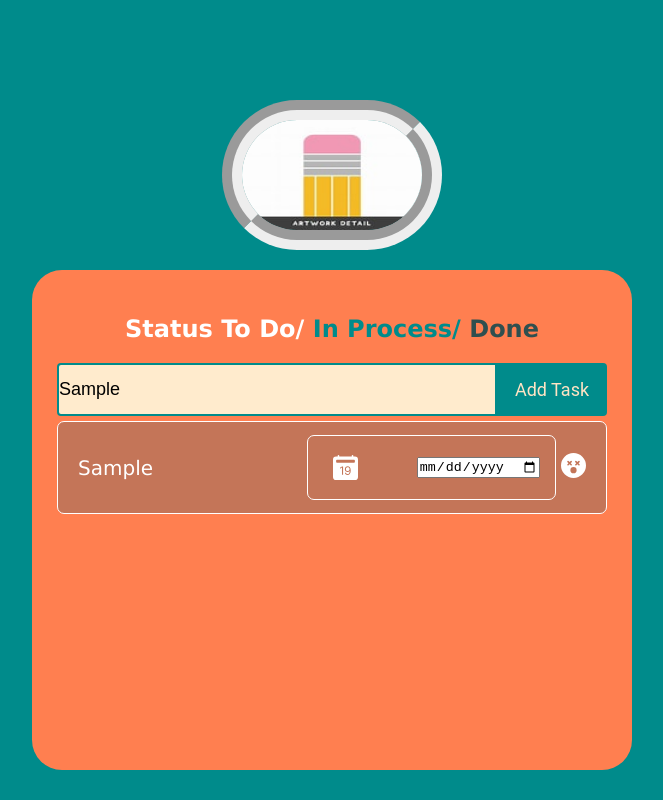
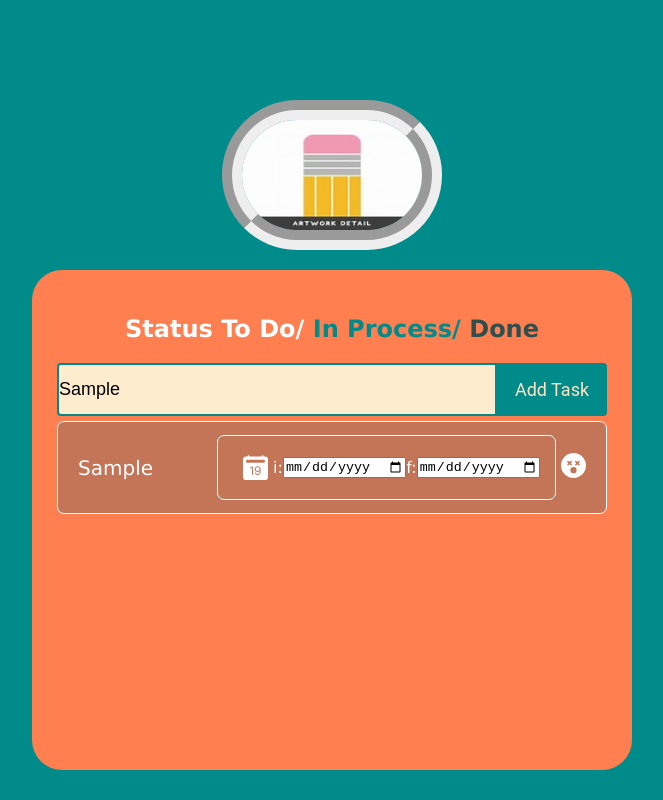
Before and after one commit to heidiqueen1/react-task-list, a React (Create React App) app: page / in a window 1280 px wide. Both pictures are taken after typing "Sample" into the empty fields and a click on the button "Add Task". Shown: the whole page, without its empty margins (308-971 px from the left). Built offline with nearby package versions, Linux system fonts and the light colour scheme.

Commit message:
creado hook para localStorage

```diff
--- a/src/componentes/FormComponente.jsx
+++ b/src/componentes/FormComponente.jsx
@@ -42,6 +42,7 @@ function FormComponente(props){
           <button className='tarea-boton'>
               Add task
           </button>
+
           {/* <input
           className='tarea-input'
           type='text'
--- a/src/componentes/ListaDeTareas.jsx
+++ b/src/componentes/ListaDeTareas.jsx
@@ -1,55 +1,16 @@
 import '../App.css';
-import { useEffect, useState} from 'react';
 import Tarea from './Tarea';
 import FormComponente from './FormComponente';
-
+import useManejarTareas from './useManejarTareas';
 
 
 function ListaDeTareas() {
+  const{tareas,
+    agregarTarea,
+    enProcesoTarea,
+    eliminarTarea,
+    completarTarea} = useManejarTareas();
 
-  const tareasIniciales = JSON.parse(localStorage.getItem("tareas")) ? JSON.parse(localStorage.getItem("tareas")) : [];
-
-
-  const [tareas, setTareas] = useState(tareasIniciales);
-
-  const agregarTarea = tarea => {
-    if (tarea.texto.trim()){
-      tarea.texto = tarea.texto.trim();
-      const tareasActualizadas = [tarea, ...tareas];
-      setTareas(tareasActualizadas);
-    }
-  }
-
-
-  const eliminarTarea = id => {
-    const tareasActualizadas = tareas.filter(tarea => tarea.id !== id );
-    setTareas(tareasActualizadas);
-  }
-
-  const enProcesoTarea = id => {
-    const tareasActualizadas = tareas.map(tarea => {
-      if (tarea.id=== id){
-        tarea.procesada = !tarea.procesada;
-      }
-      return tarea;
-    });
-    setTareas(tareasActualizadas);
-
-  }
-
-  const completarTarea = id =>{
-    const tareasActualizadas = tareas.map(tarea => {
-      if (tarea.id=== id){
-        tarea.completada = !tarea.completada;
-      }
-      return tarea;
-    });
-    setTareas(tareasActualizadas);
-  }
-
-  useEffect(() =>{
-  localStorage.setItem("tareas",JSON.stringify(tareas))
-  },[tareas])
   return (
     <>
       <FormComponente onSubmit={agregarTarea} />
--- a/src/componentes/Tarea.jsx
+++ b/src/componentes/Tarea.jsx
@@ -15,7 +15,8 @@ function Tarea({id, texto, completada, procesada, completarTarea, eliminarTarea,
             className={procesada ? "tarea-contenedor procesada" : "tarea-contenedor "}
             onClick={() => enProcesoTarea(id)}>
                 <BsFillCalendar2DateFill className="tarea-icono-dos"/>
-                <input type="date"></input>
+                i:<input type="date"></input>
+                f:<input type="date"></input>
             </div>
             <div
             className="tarea-contenedor-iconos"
--- /dev/null
+++ b/src/componentes/useManejarTareas.jsx
@@ -0,0 +1,56 @@
+import { useEffect, useState} from 'react';
+
+const useManejarTareas = () => {
+  const tareasIniciales = JSON.parse(localStorage.getItem("tareas"))
+    ? JSON.parse(localStorage.getItem("tareas"))
+    : [];
+
+  const [tareas, setTareas] = useState(tareasIniciales);
+
+  const agregarTarea = (tarea) => {
+    if (tarea.texto.trim()) {
+      tarea.texto = tarea.texto.trim();
+      const tareasActualizadas = [tarea, ...tareas];
+      setTareas(tareasActualizadas);
+    }
+  };
+
+  const eliminarTarea = (id) => {
+    const tareasActualizadas = tareas.filter((tarea) => tarea.id !== id);
+    setTareas(tareasActualizadas);
+  };
+
+  const enProcesoTarea = (id) => {
+    const tareasActualizadas = tareas.map((tarea) => {
+      if (tarea.id === id) {
+        tarea.procesada = !tarea.procesada;
+      }
+      return tarea;
+    });
+    setTareas(tareasActualizadas);
+  };
+
+  const completarTarea = (id) => {
+    const tareasActualizadas = tareas.map((tarea) => {
+      if (tarea.id === id) {
+        tarea.completada = !tarea.completada;
+      }
+      return tarea;
+    });
+    setTareas(tareasActualizadas);
+  };
+
+  useEffect(() => {
+    localStorage.setItem("tareas", JSON.stringify(tareas));
+  }, [tareas]);
+
+  return {
+    tareas,
+    agregarTarea,
+    enProcesoTarea,
+    eliminarTarea,
+    completarTarea,
+  };
+};
+
+export default useManejarTareas;
```
